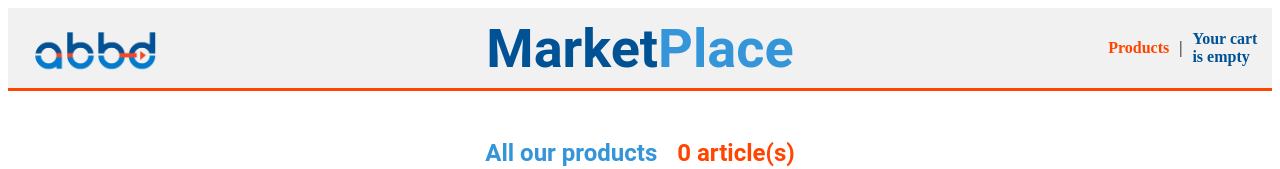
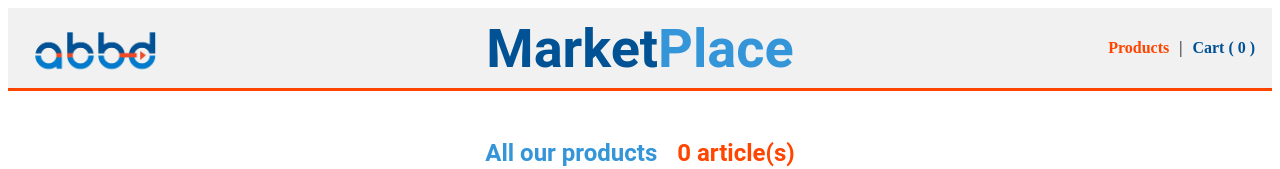
Before and after one commit to sebastienbouejob/abbd, a Vue app in the folder abbd-marketplace/: page / in a window 1280 px wide. Shown: the top 169 px of the page. Built offline with nearby package versions, Linux system fonts and the light colour scheme; no server answers.

Commit message:
(feat) bug affichage

```diff
--- a/abbd-marketplace/src/components/common/menu/AbbdMenu.vue
+++ b/abbd-marketplace/src/components/common/menu/AbbdMenu.vue
@@ -10,7 +10,7 @@
         <div class="item-menu"
              @click="afficherPage (itemPanier)"
              v-bind:class="[ itemPanier.actif ? 'item-menu actif' : 'item-menu']">
-            {{nombreTotalDeProduit ===0 ? "Your cart is empty" : `Cart ( ${nombreTotalDeProduit} article(s))`}}
+            {{`Cart ( ${nombreTotalDeProduit} )`}}
         </div>
     </div>
 </template>
@@ -22,7 +22,7 @@
         name: 'abbd-menu',
         methods: {
             afficherPage(itemMenu) {
-                if(!itemMenu.actif && this.nombreTotalDeProduit>0){
+                if(!itemMenu.actif ){
                     this.$router.push({
                         name: itemMenu.nom
                     })
--- a/abbd-marketplace/src/components/panier/AbbdPanier.vue
+++ b/abbd-marketplace/src/components/panier/AbbdPanier.vue
@@ -2,8 +2,8 @@
     <div class="liste-articles">
 
         <div class="titre-liste-articles">
-            My Cart
-            <div class="titre-nombre-articles">{{nombreTotalDeProduit}} article(s)</div>
+            {{nombreTotalDeProduit > 0 ? 'My Cart' : ''}}
+            <div class="titre-nombre-articles">{{nombreTotalDeProduit ===0 ? "Your cart is empty" : `Cart ( ${nombreTotalDeProduit} article(s))`}}</div>
         </div>
         <div v-if="produitsPanier.length>0" class="conteneur-article">
             <article-panier v-for="articlePanier in produitsPanier"
```
